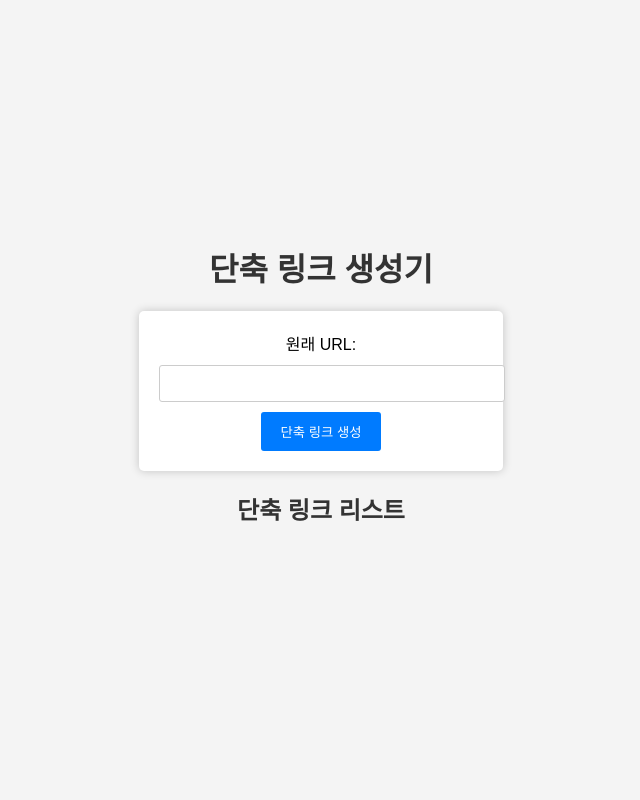
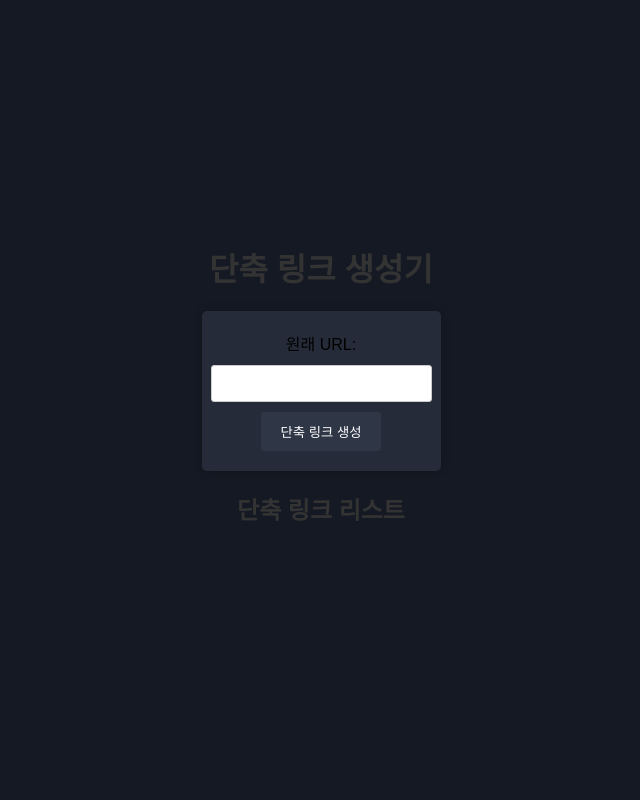
Before and after one commit to sqlare/sqlr.kr, a FastAPI app: page / in a window 1280 px wide. Shown: the whole page, without its empty margins (319-959 px from the left). Run offline with FastAPI, Linux system fonts and the light colour scheme.

Commit message:
Update index.html

```diff
--- a/templates/index.html
+++ b/templates/index.html
@@ -6,7 +6,7 @@
     <style>
         body {
             font-family: Arial, sans-serif;
-            background-color: #f4f4f4;
+            background-color: #141923;
             margin: 0;
             padding: 0;
             display: flex;
@@ -25,9 +25,13 @@
             text-align: center;
             max-width: 400px;
             padding: 20px;
-            background-color: #fff;
+            background-color: #252B38;
             border-radius: 5px;
             box-shadow: 0 0 10px rgba(0, 0, 0, 0.2);
+            display: flex;
+            flex-direction: column;
+            align-items: center;
+            justify-content: center;
         }
 
         label {
@@ -44,7 +48,7 @@
         }
 
         button[type="submit"] {
-            background-color: #007bff;
+            background-color: #2F3646;
             color: #fff;
             border: none;
             padding: 10px 20px;
@@ -53,7 +57,7 @@
         }
 
         button[type="submit"]:hover {
-            background-color: #0056b3;
+            background-color: #2A313F;
         }
 
         #short-link {
```
